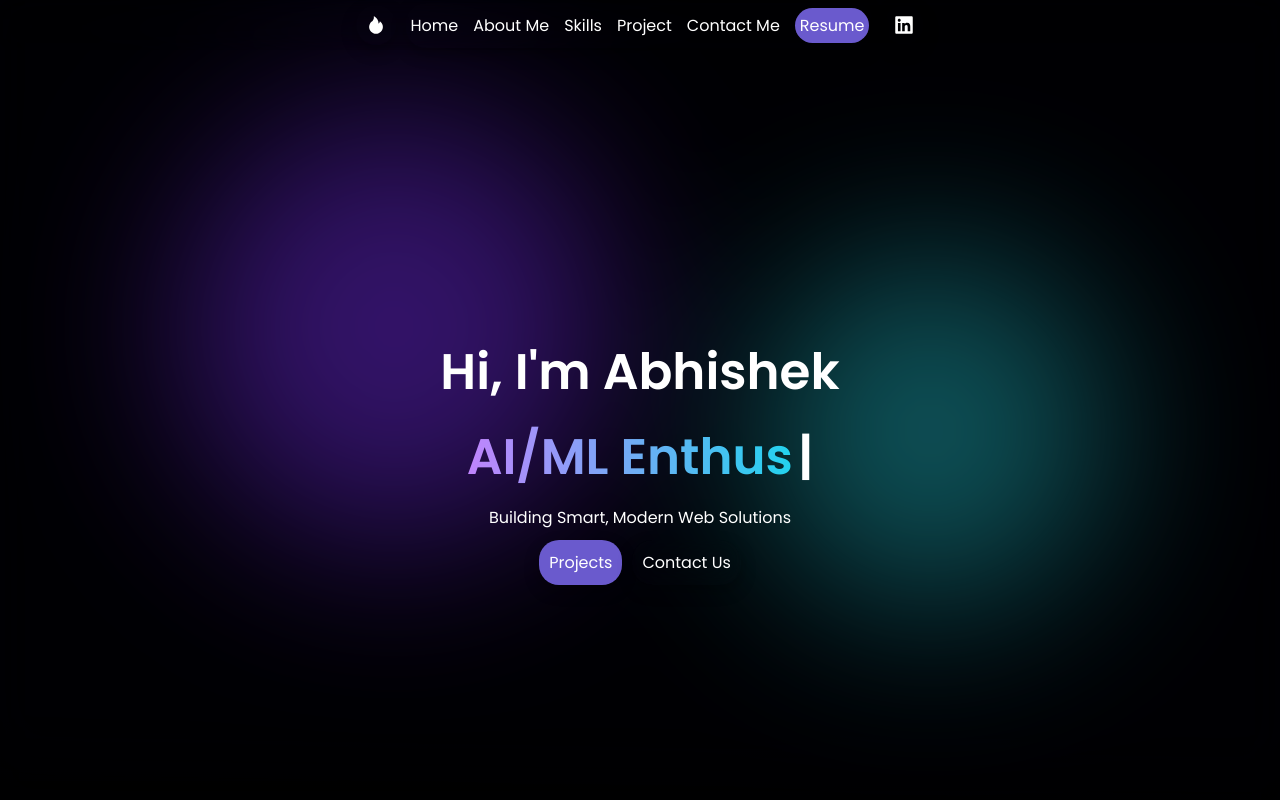
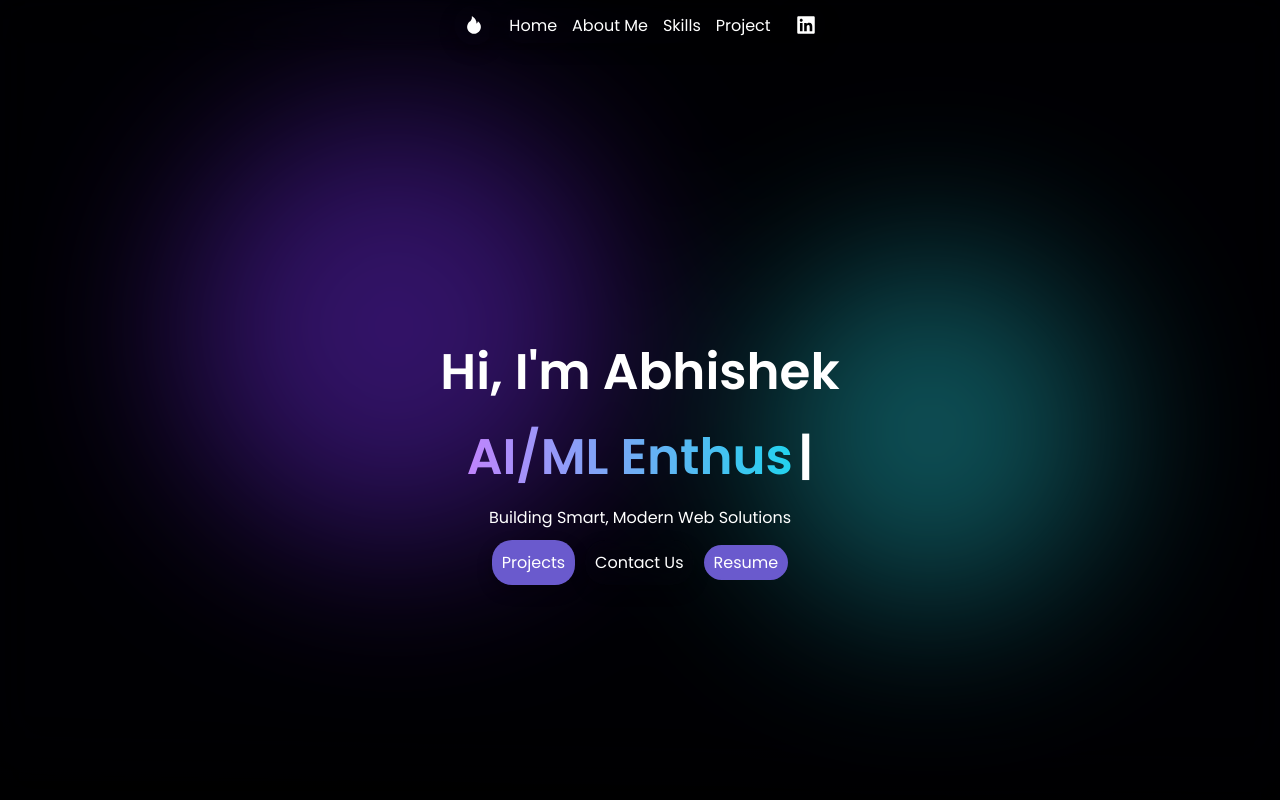
Before and after one commit to Abhishe58/abhishek, a React (Vite) app: page / in a window 1280 px wide. Shown: the top 800 px of the page. Built offline with nearby package versions, Linux system fonts and the light colour scheme.

Commit message:
Update Home.tsx

```diff
--- a/src/components/Home.tsx
+++ b/src/components/Home.tsx
@@ -426,6 +426,16 @@ export default function Home() {
                     Contact Us
                   </motion.a>
                 </motion.p>
+                <motion.p
+                  className="resumeBut"
+                  initial={{ y: 30, opacity: 0 }}
+                  animate={{ y: 0, opacity: 1 }}
+                  transition={{ duration: 0.8, ease: "easeOut" }}
+                >
+                <motion.a onClick={openPdf} className="resumeBut" initial={{ y: 30, opacity: 0 }}
+                    animate={{ y: 0, opacity: 1 }}
+                    transition={{ duration: 0.8, ease: "easeOut" }}>Resume</motion.a>
+                  </motion.p>
               </div>
             </motion.div>
             <div className="aboutSection" id="about">
@@ -675,12 +685,12 @@ export default function Home() {
             <a href="#projects" className="navHref">
               Project
             </a>
-            <a href="#contact" className="navHref">
+           {/* <a href="#contact" className="navHref">
               Contact Me
-            </a>
-            <a onClick={openPdf} className="resumeBut">
+            </a>*/}
+            {/*<a onClick={openPdf} className="resumeBut">
               Resume
-            </a>
+            </a>*/}
           </div>
           <a
             href="https://www.linkedin.com/in/abhishek-mevada-b85218321"
```
